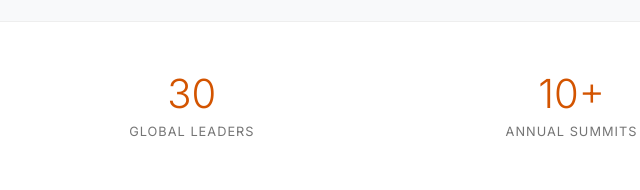
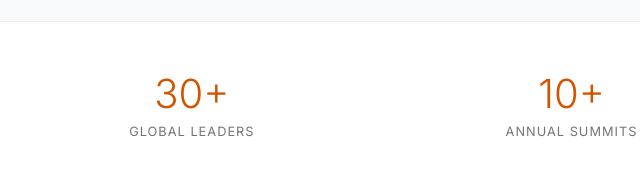
Before and after one commit to timothyylim/asia-series, a plain HTML site: page v3.html in a window 1280 px wide. Shown: the part 610-800 px from the top of the page, 477-1117 px from the left. Drawn offline with Linux system fonts and the light colour scheme.

Commit message:
update design

```diff
--- a/v3.html
+++ b/v3.html
@@ -60,7 +60,7 @@
         <p>Countries Represented</p>
       </div>
       <div class="stat-item">
-        <h3>30</h3>
+        <h3>30+</h3>
         <p>Global Leaders</p>
       </div>
       <div class="stat-item">
```
